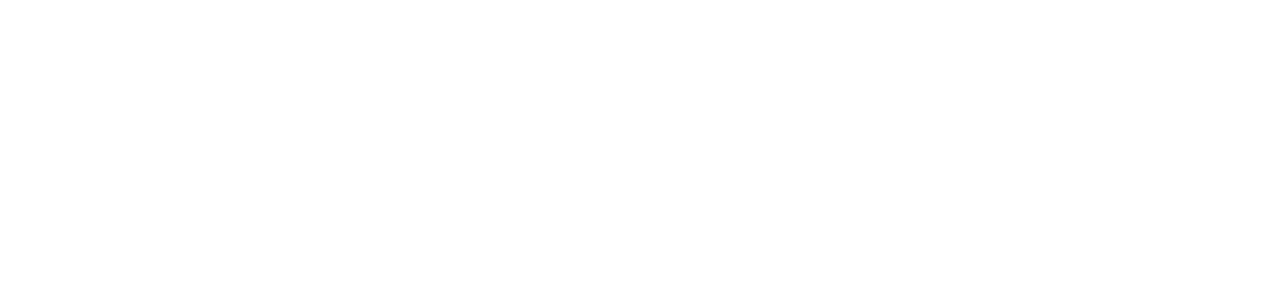
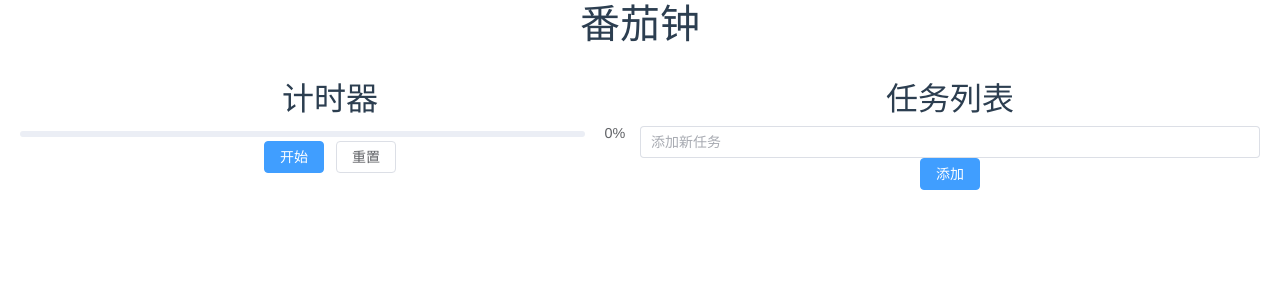
Before and after one commit to QingYang1807/EfficientOffice, a Vue app in the folder frontend/: page /#/pomodoro-timer in a window 1280 px wide. Before the commit this address had no page. Shown: the top 300 px of the page. Built offline with nearby package versions, Linux system fonts and the light colour scheme.

Commit message:
add PomodoroTimer page and update index

```diff
--- /dev/null
+++ b/frontend/src/components/PomodoroTimer.vue
@@ -0,0 +1,70 @@
+<template>
+    <el-container>
+        <el-header>
+            <h1>番茄钟</h1>
+        </el-header>
+        <el-main>
+            <el-row>
+                <el-col :span="12">
+                    <h2>计时器</h2>
+                    <el-progress :percentage="percentage"></el-progress>
+                    <el-button type="primary" @click="startTimer">开始</el-button>
+                    <el-button @click="resetTimer">重置</el-button>
+                </el-col>
+                <el-col :span="12">
+                    <h2>任务列表</h2>
+                    <el-input v-model="newTask" placeholder="添加新任务"></el-input>
+                    <el-button type="primary" @click="addTask">添加</el-button>
+                    <el-menu :data="tasks">
+                        <el-menu-item v-for="task in tasks" :key="task.id">{{ task.name }}</el-menu-item>
+                    </el-menu>
+                </el-col>
+            </el-row>
+        </el-main>
+    </el-container>
+</template>
+
+<script>
+import { ref } from 'vue';
+export default {
+    setup() {
+        const newTask = ref('');
+        const tasks = ref([]);
+        let timer = null;
+        const time = ref(0);
+        const percentage = ref(0);
+        const addTask = () => {
+            tasks.value.push({ id: tasks.value.length, name: newTask.value });
+            newTask.value = '';
+        };
+        const startTimer = () => {
+            if (timer) clearInterval(timer);
+            timer = setInterval(() => {
+                time.value++;
+                percentage.value = (time.value / 25) * 100;
+                if (time.value >= 25) {
+                    clearInterval(timer);
+                    timer = null;
+                }
+            }, 600);
+        };
+        const resetTimer = () => {
+            if (timer) clearInterval(timer);
+            time.value = 0;
+            percentage.value = 0;
+        };
+        return { newTask, tasks, addTask, startTimer, resetTimer, percentage };
+    },
+};
+</script>
+
+<style>
+h1 {
+    text-align: center;
+    margin-top: 20px;
+}
+
+h2 {
+    margin-top: 20px;
+}
+</style>
```
Also changed, not shown: frontend/src/router/index.js (+6 -2 lines).
